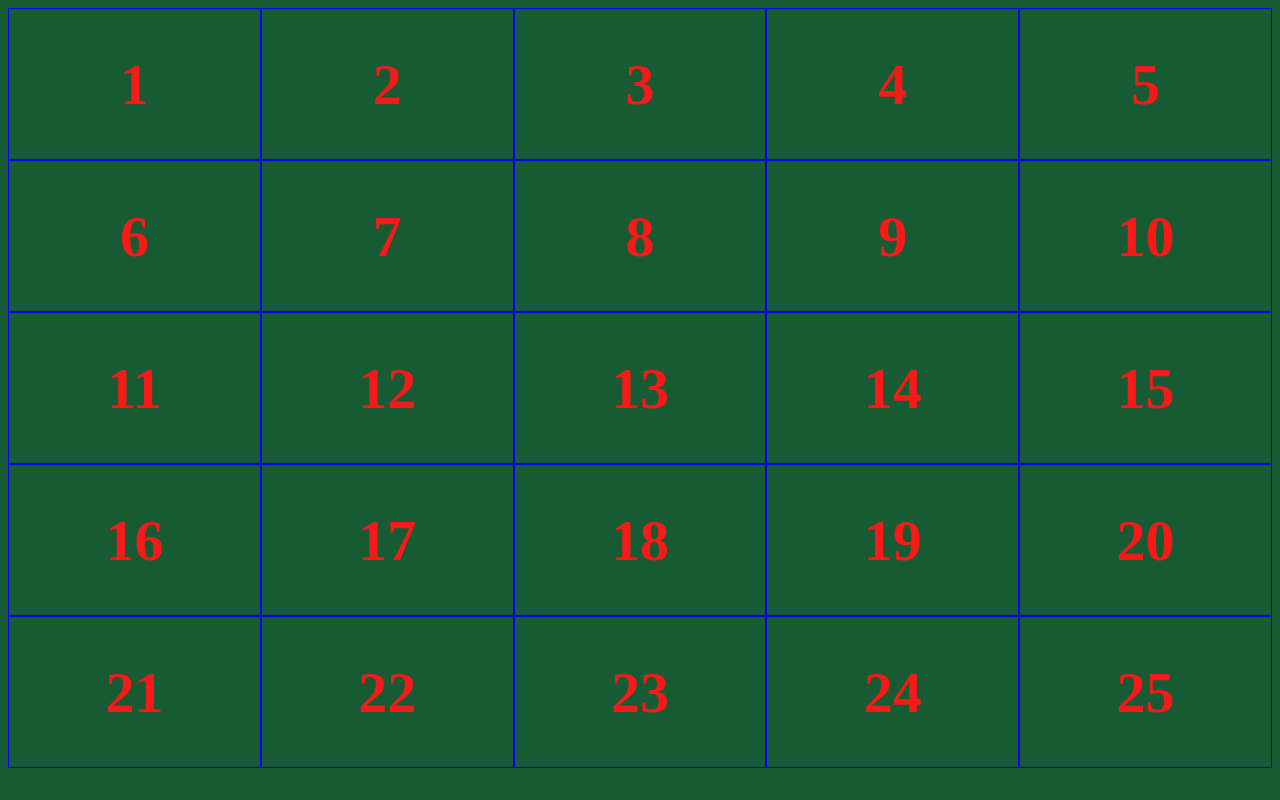
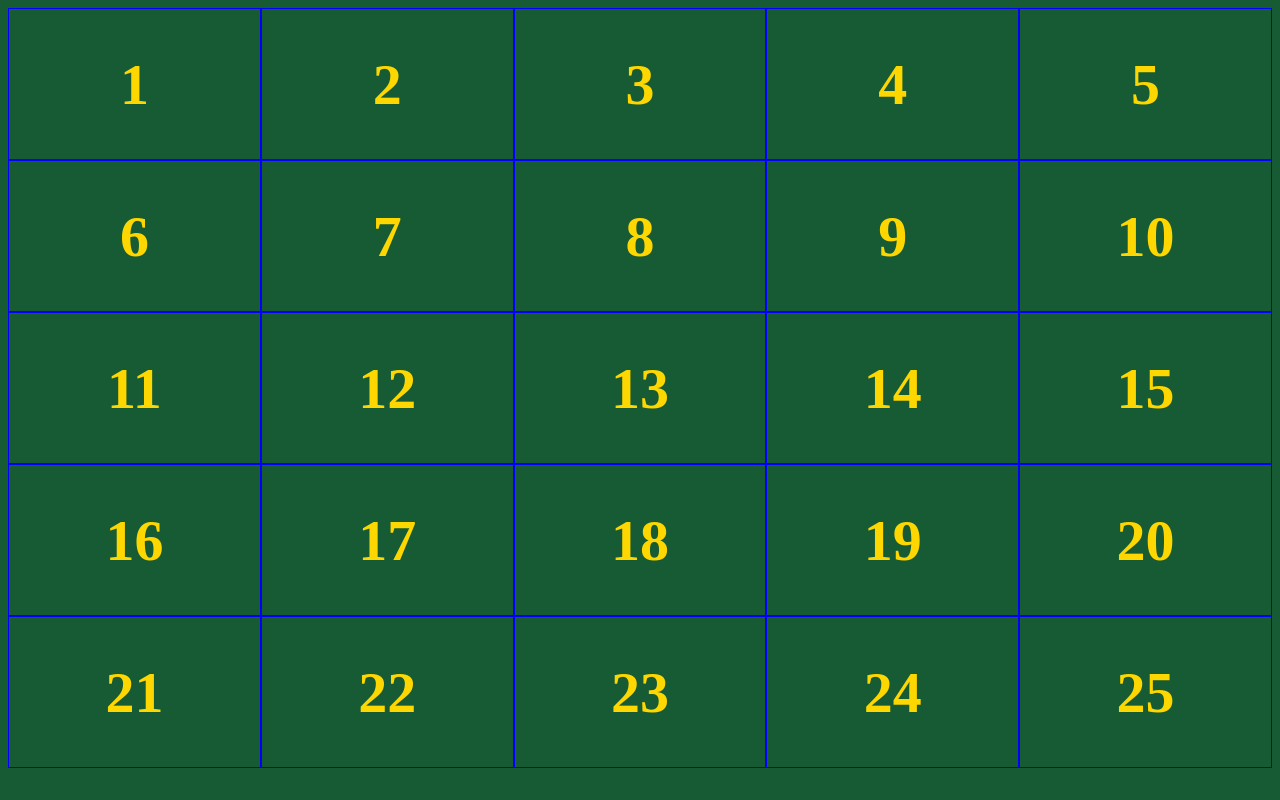
Before and after one commit to AdamHosk/AdventCalendar, a plain HTML site: page index.html in a window 1280 px wide. Drawn offline with Linux system fonts and the light colour scheme.

Commit message:
gold font

```diff
--- a/style.css
+++ b/style.css
@@ -5,7 +5,7 @@
     justify-content: center;
     font-size: 29px;
     padding: 0;
-    color: rgb(248, 25, 25);
+    color: gold;
 
 }
 
```
